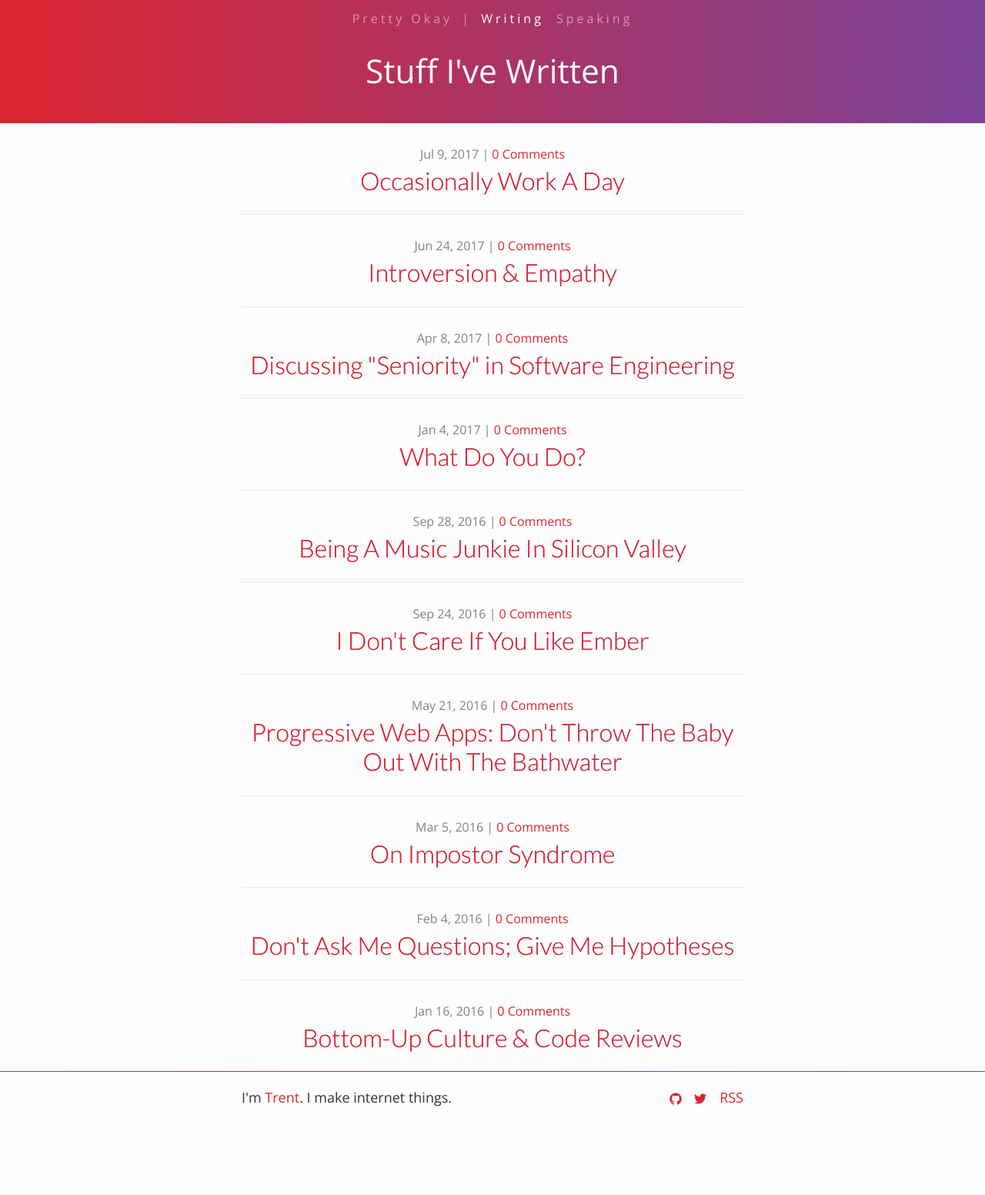
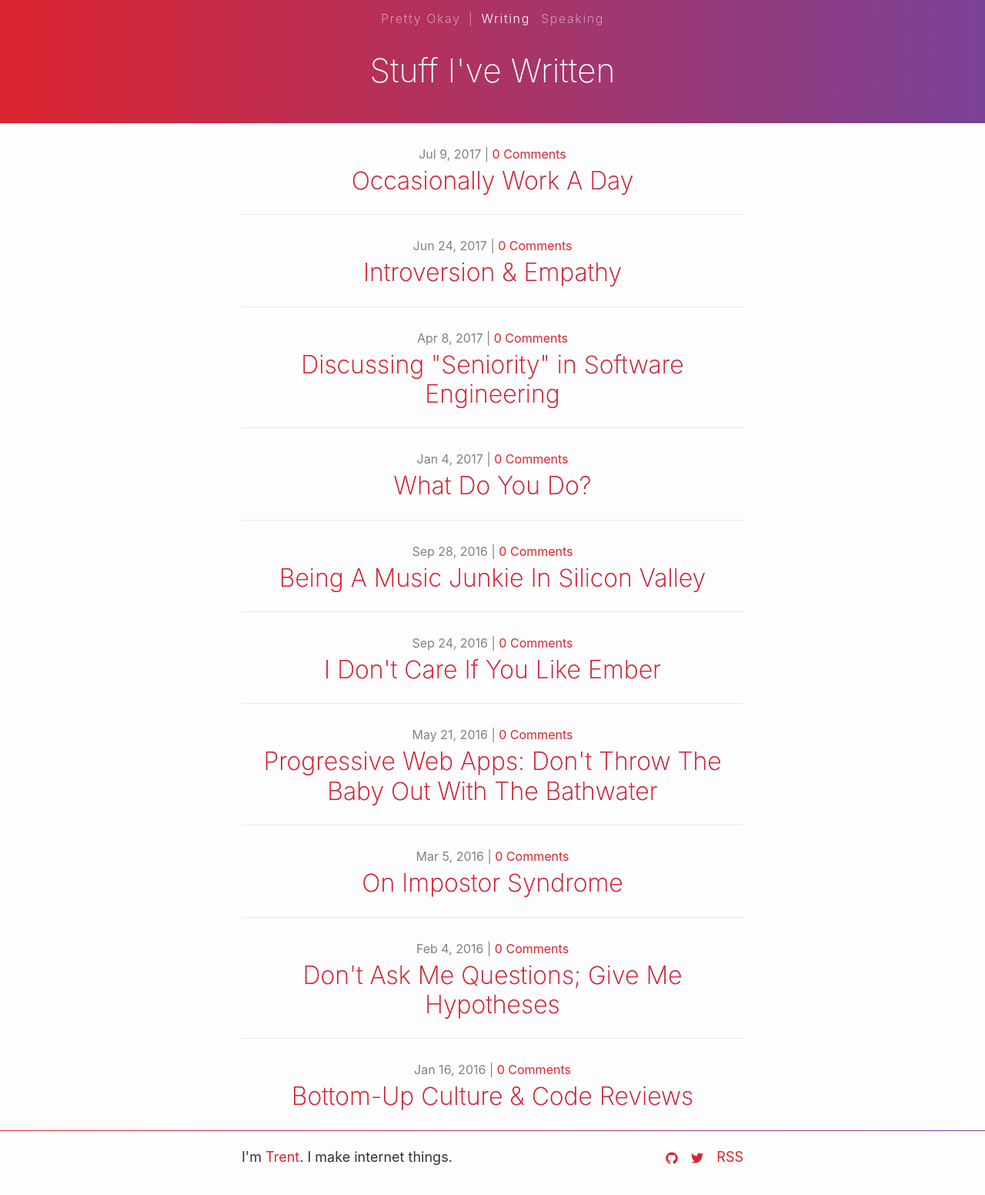
Before and after one commit to trentmwillis/pretty-okay.dev, a Jekyll site: the page built from index.html, in a window 1280 px wide. Shown: the whole page at 77% size. Built offline with Jekyll 4.4.1, drawn with Linux system fonts in a browser that asks for light colours; comment, search, counter and statistics services are not loaded; before the commit the page ends 1475 px from its top, so only the background shows below that.

Commit message:
Use system fonts instead of web fonts

```diff
--- a/_includes/head.html
+++ b/_includes/head.html
@@ -20,7 +20,6 @@
 
   <meta property="og:image" content="{%if page.image %}{{ page.image | prepend: '/assets/images/' | prepend: site.baseurl | prepend: site.url }}{% else %}{{ "/assets/site-logo.png" | prepend: site.baseurl | prepend: site.url }}{% endif %}">
 
-  <link rel="stylesheet" href="https://fonts.googleapis.com/css?family=Open+Sans:400,300,400italic|Lato:300,300italic">
   <link rel="stylesheet" href="{{ "/css/main.css" | prepend: site.baseurl }}">
 
   <link rel="shortcut icon" href="/favicon.ico" type="image/x-icon">
--- a/_sass/_base.scss
+++ b/_sass/_base.scss
@@ -84,8 +84,7 @@ li {
  */
 
 h1, h2, h3, h4, h5, h6 {
-  font-family: "Lato", $base-font-family;
-  font-weight: 300;
+  font-weight: 200;
   margin: $spacing-unit 0;
   color: $color-brand;
   line-height: 1.5;
--- a/_sass/_layout.scss
+++ b/_sass/_layout.scss
@@ -16,7 +16,7 @@
   font-size: 1rem;
   font-weight: 300;
   line-height: 3;
-  letter-spacing: 0.25rem;
+  letter-spacing: 0.1rem;
   color: rgba($color-white, 0.5);
 
   &_link {
@@ -65,8 +65,6 @@
   color: $color-white;
   -webkit-text-fill-color: initial;
   font-size: $x-large;
-  font-family: $base-font-family;
-  font-weight: 300;
   margin: 0;
 }
 
@@ -150,7 +148,6 @@
   line-height: 1.2;
   margin: 0;
   font-size: 2rem;
-  font-weight: 300;
 
   a {
     -webkit-text-fill-color: initial;
--- a/css/main.scss
+++ b/css/main.scss
@@ -4,7 +4,7 @@
 
 @charset "utf-8";
 
-$base-font-family: "Open Sans", "Helvetica Neue", Helvetica, Arial, sans-serif;
+$base-font-family: -apple-system, BlinkMacSystemFont, "Segoe UI", "Roboto", "Oxygen", "Ubuntu", "Cantarell", "Fira Sans", "Droid Sans", "Helvetica Neue", "Helvetica", "Arial", sans-serif;
 $base-font-size:   1.125rem;
 $base-font-weight: 400;
 $base-line-height: 2;
```
